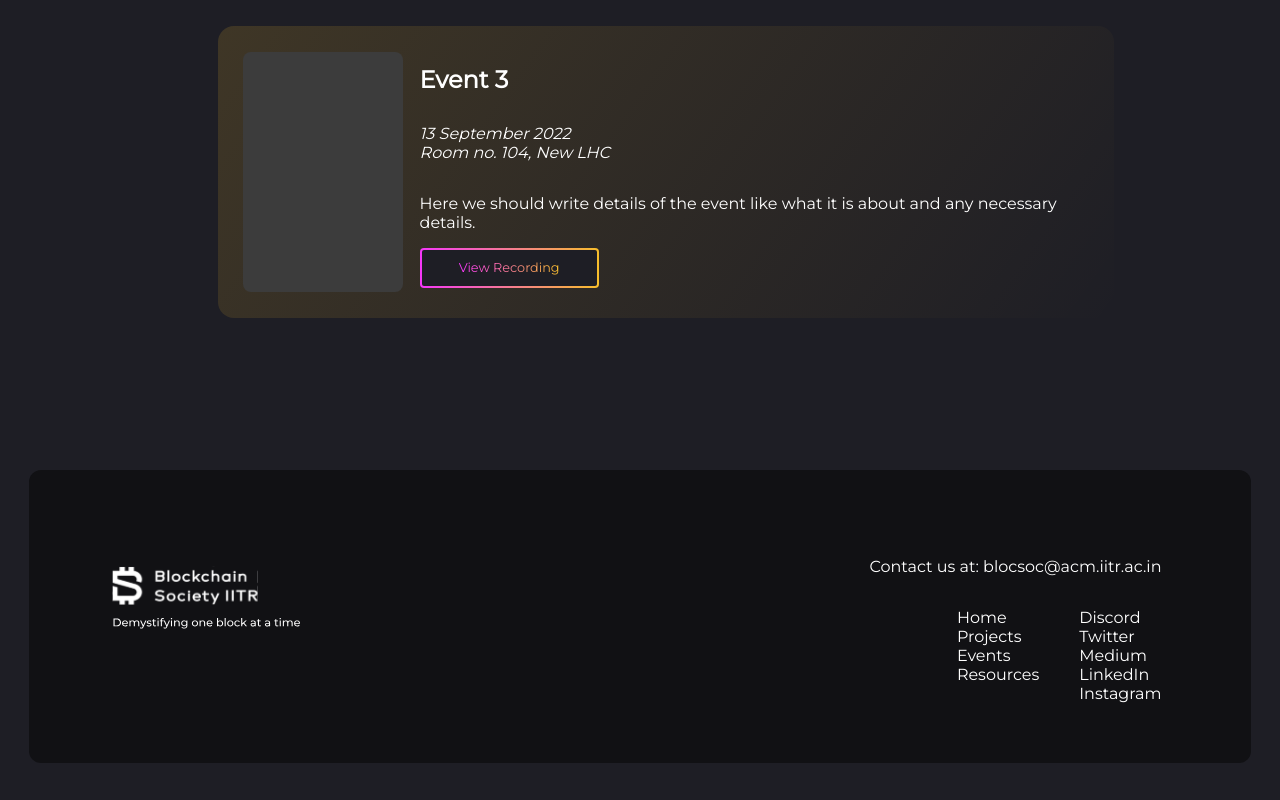
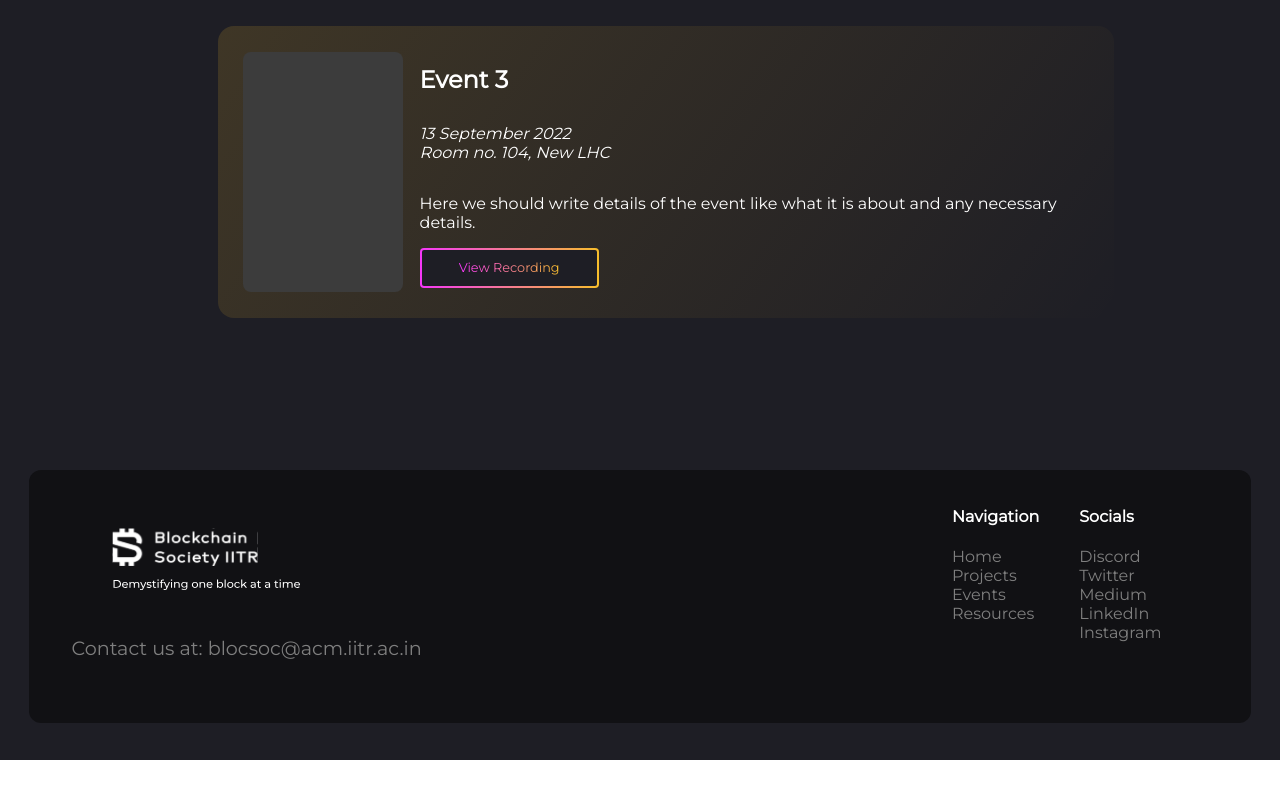
Before and after one commit to BlocSoc-iitr/website-2022, a React (Create React App) app: page /events in a window 1280 px wide. Shown: the part 846-1646 px from the top of the page. After the commit the page ends 1606 px from the top, so only its background shows below. Built offline with nearby package versions, Linux system fonts and the light colour scheme.

Commit message:
Footer revamped

```diff
--- a/src/Components/Footer/Footer.js
+++ b/src/Components/Footer/Footer.js
@@ -1,30 +1,60 @@
-import React from 'react';
-import styles from './Footer.module.css';
-import logo from './assets/footer_logo.svg';
-import { Link } from 'react-router-dom';
+import React from "react";
+import styles from "./Footer.module.css";
+import logo from "./assets/footer_logo.svg";
+import { Link } from "react-router-dom";
 
 const Footer = () => {
-
-
   return (
     <div className={styles.container}>
       <div className={styles.sub}>
-                <Link to="/"><img src={logo} alt=""/></Link>
+        <div className={styles.section1}>
+          <Link to="/">
+            <img src={logo} alt="" />
+          </Link>
+          <a href="mailto:blocsoc@acm.iitr.ac.in">
+            <p>Contact us at: blocsoc@acm.iitr.ac.in</p>
+          </a>
+        </div>
         <div className={styles.footerItems}>
-                <a href='mailto:blocsoc@acm.iitr.ac.in'><p>Contact us at: blocsoc@acm.iitr.ac.in</p></a>
           <div className={styles.footerList}>
               <ul>
-                            <li><Link to="/">Home</Link></li>
-                            <li><Link to="/projects">Projects</Link></li>
-                            <li><Link to="/events">Events</Link></li>
-                            <li><Link to="/resources">Resources</Link></li>
+                <li>
+                  <h4>Navigation</h4>
+                </li>
+                <li>
+                  <Link to="/">Home</Link>
+                </li>
+                <li>
+                  <Link to="/projects">Projects</Link>
+                </li>
+                <li>
+                  <Link to="/events">Events</Link>
+                </li>
+                <li>
+                  <Link to="/resources">Resources</Link>
+                </li>
               </ul>
               <ul>
-                            <li><a href='https://discord.gg/Zvq3rpjBAB'>Discord</a></li>
-                            <li><a href='https://twitter.com/blocsociitr'>Twitter</a></li>
-                            <li><a href='https://medium.com/@blocsoc.acm'>Medium</a></li>
-                            <li><a href='https://in.linkedin.com/company/blockchain-society-iit-roorkee'>LinkedIn</a></li>
-                            <li><a href='https://www.instagram.com/blocsociitr/'>Instagram</a></li>
+                <li>
+                  <h4>Socials</h4>
+                </li>
+                <li>
+                  <a href="https://discord.gg/Zvq3rpjBAB">Discord</a>
+                </li>
+                <li>
+                  <a href="https://twitter.com/blocsociitr">Twitter</a>
+                </li>
+                <li>
+                  <a href="https://medium.com/@blocsoc.acm">Medium</a>
+                </li>
+                <li>
+                  <a href="https://in.linkedin.com/company/blockchain-society-iit-roorkee">
+                    LinkedIn
+                  </a>
+                </li>
+                <li>
+                  <a href="https://www.instagram.com/blocsociitr/">Instagram</a>
+                </li>
               </ul>
           </div>
         </div>
--- a/src/Components/Footer/Footer.module.css
+++ b/src/Components/Footer/Footer.module.css
@@ -6,7 +6,6 @@
     height: auto;
     display: flex;
     justify-content: center;
-    color: #fff;
 }
 
 .sub{
@@ -16,7 +15,7 @@
     margin: 4.64vh 2.26vw;
     padding-left: 3.33vw;
     padding-right: 7vw;
-    padding-top: 8.85vh;
+    /* padding-top: 8.85vh; */
     padding-bottom: 5.54vh;
     display: flex;
     justify-content: space-between;
@@ -25,23 +24,38 @@
 }
 
 .sub img{
-    height: 14.3vh;
+    height: auto;
     width: 21vw;
+    padding-top: 15%;
+}
+
+.section1{
+    display: flex;
+    flex-direction: column;
+    justify-content: space-between;
+    font-family:'Montserrat',sans-serif;
+    font-size: 1.2rem;
 }
 
 .footerItems {
     font-family: 'Montserrat',sans-serif;
     font-size: 1.5rem;
+
 }
 
 .footerList{
     display: flex;
     flex-direction: row;
     justify-content: end;
+    color: #fff;
 }
 
 .footerList ul li{
     list-style: none;
+}
+
+a {
+    color: #7F7F7F;
 }
 
 @media only screen and (max-width:1280px) {
```
Lines whose indentation alone changed are shown as unchanged.
